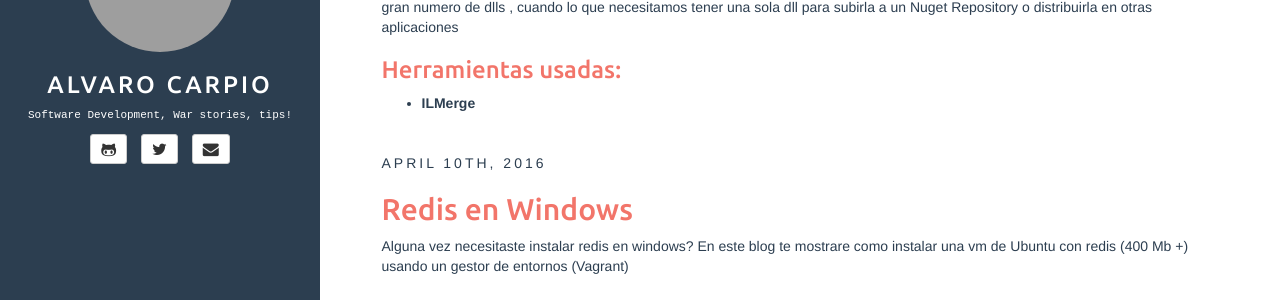
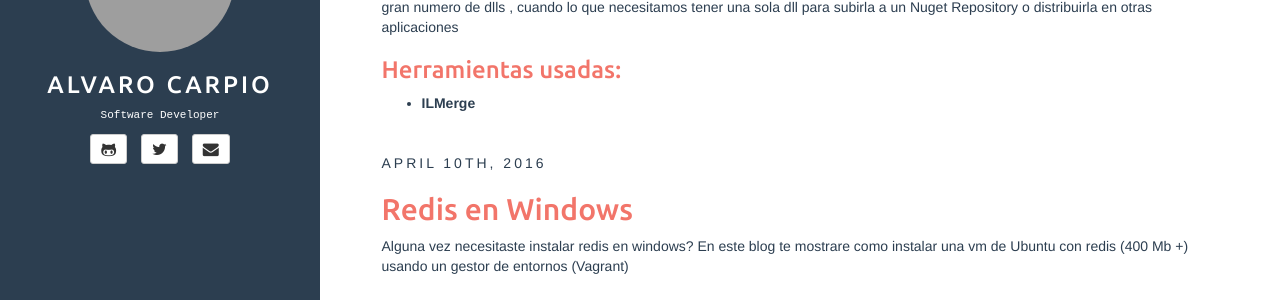
Before and after one commit to alvanxp/alvanxp.github.io, a Jekyll site: the page built from index.html, in a window 1280 px wide. Shown: the part 226-526 px from the top of the page. Built offline with Jekyll 4.4.1, drawn with Linux system fonts in a browser that asks for light colours; the list of posts is cut into pages by our own code; grey boxes are pictures that could not be loaded.

Commit message:
Update _config.yml

```diff
--- a/_config.yml
+++ b/_config.yml
@@ -23,7 +23,7 @@ author:
   github: alvanxp
   twitter: alvanxp
   #linkedin: alvarocarpio
-  bio: Software Development, War stories, tips!
+  bio: Software Developer
   email_md5: c1ba47867082f833b80eb79b3ce63a14
 
 rss_path: feed.xml
```
